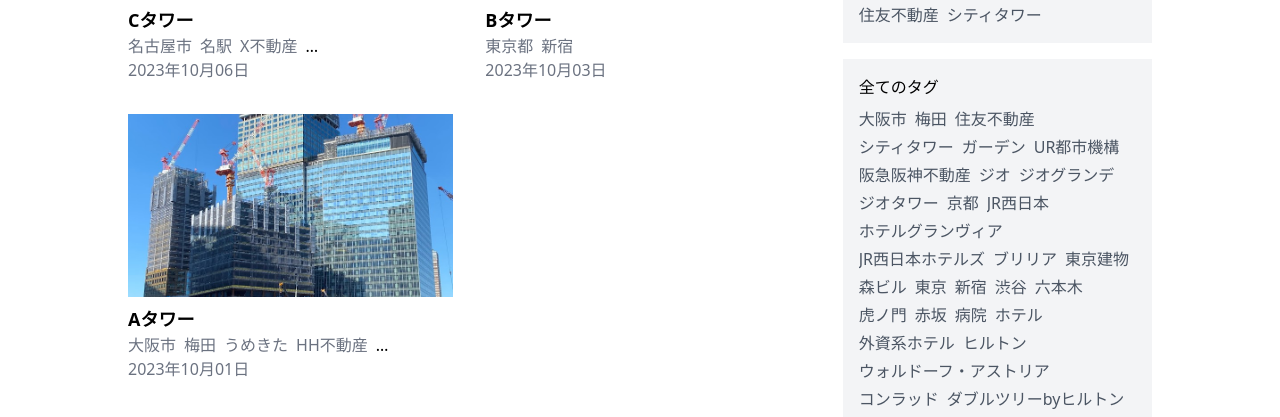
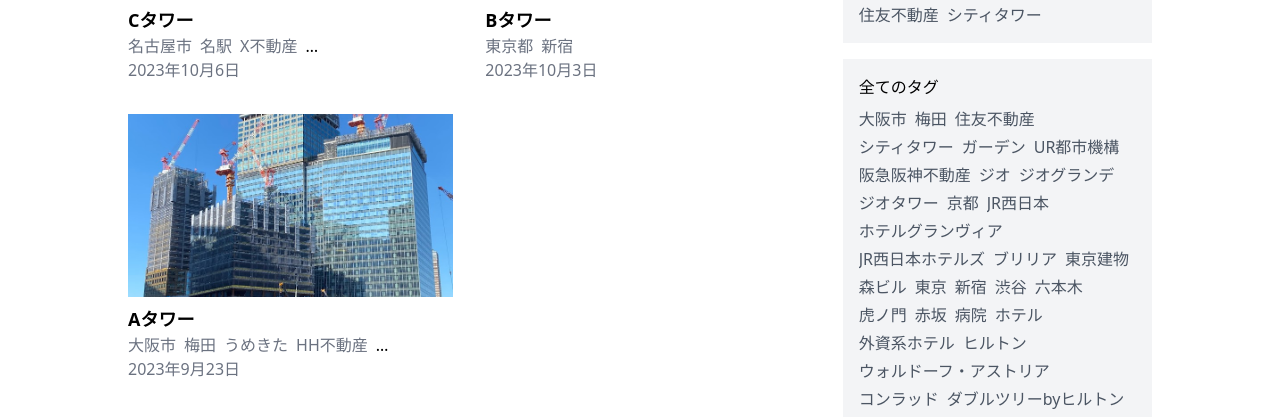
Before and after one commit to FNYukii/Skyline, a Next.js app: page / in a window 1280 px wide. Shown: the part 289-706 px from the top of the page. Built offline with nearby package versions, Linux system fonts and the light colour scheme.

Commit message:
feat: 日付の数字が0埋めされないようにした

```diff
--- a/posts/4ef2a6a0-0f62-4762-a542-04aaaf250545.md
+++ b/posts/4ef2a6a0-0f62-4762-a542-04aaaf250545.md
@@ -1,7 +1,7 @@
 ---
 title: "Aタワー"
 tags: ["大阪市", "梅田", "うめきた", "HH不動産", "オフィス", "ホテル", ""]
-date: "2023-10-01 14:30:20"
+date: "2023-09-23 14:30:20"
 thumbnail: "/images/IMG_4750.jpg"
 ---
 
--- a/src/components/sections/PostListSection.tsx
+++ b/src/components/sections/PostListSection.tsx
@@ -38,7 +38,7 @@ function PostListSection(props: Props) {
 						</div>
 
 						<div>
-							<p className="text-gray-500">{dayjs(post.date).format("YYYY年MM月DD日")}</p>
+							<p className="text-gray-500">{dayjs(post.date).format("YYYY年M月D日")}</p>
 						</div>
 					</div>
 				))}
--- a/src/components/sections/PostSection.tsx
+++ b/src/components/sections/PostSection.tsx
@@ -21,7 +21,7 @@ function PostSection(props: Props) {
 				<div className="flex gap-2 items-center">
 
 					<AiOutlineEdit className="text-gray-500 text-lg" />
-					<span className="text-gray-500">{dayjs(props.post.date).format("YYYY年MM月DD日")}</span>
+					<span className="text-gray-500">{dayjs(props.post.date).format("YYYY年M月D日")}</span>
 				</div>
 			</div>
 			<img src={props.post.thumbnail} alt={props.post.title} className="mt-4 aspect-video object-cover" />
```
